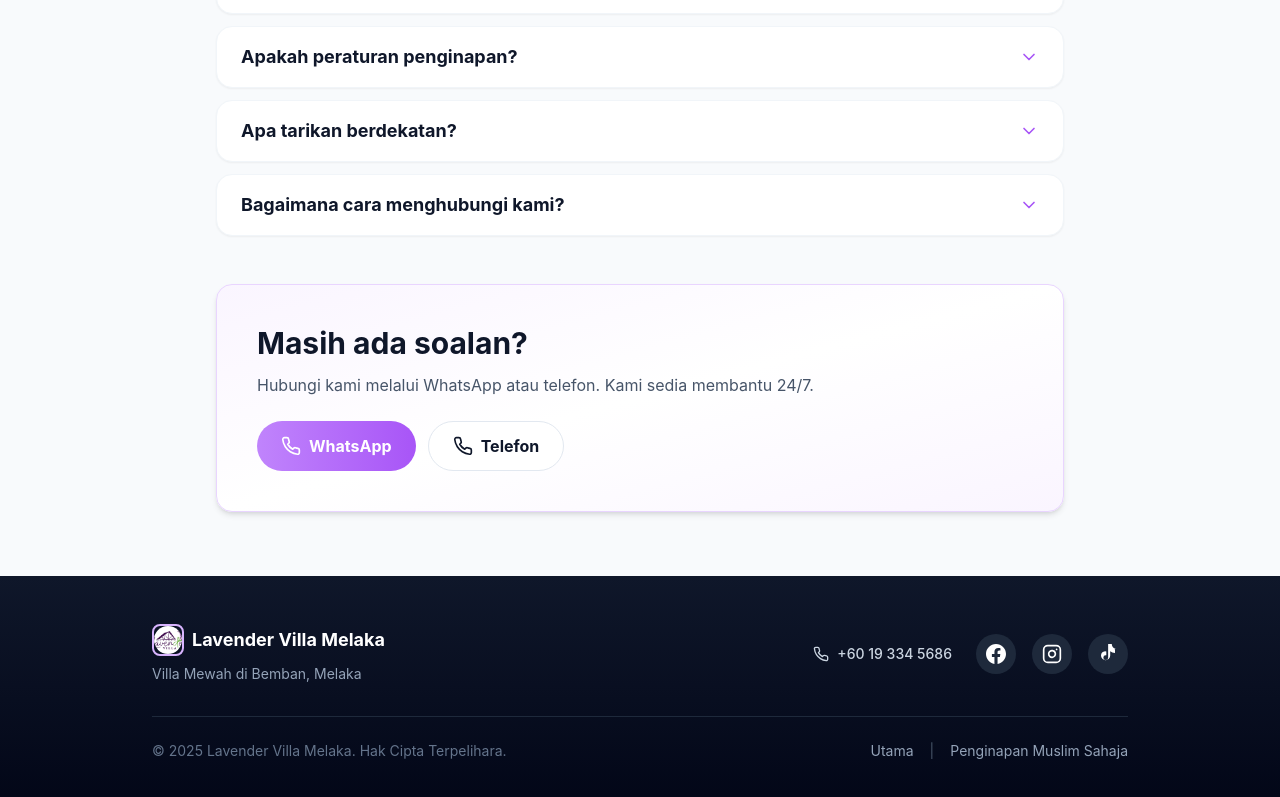
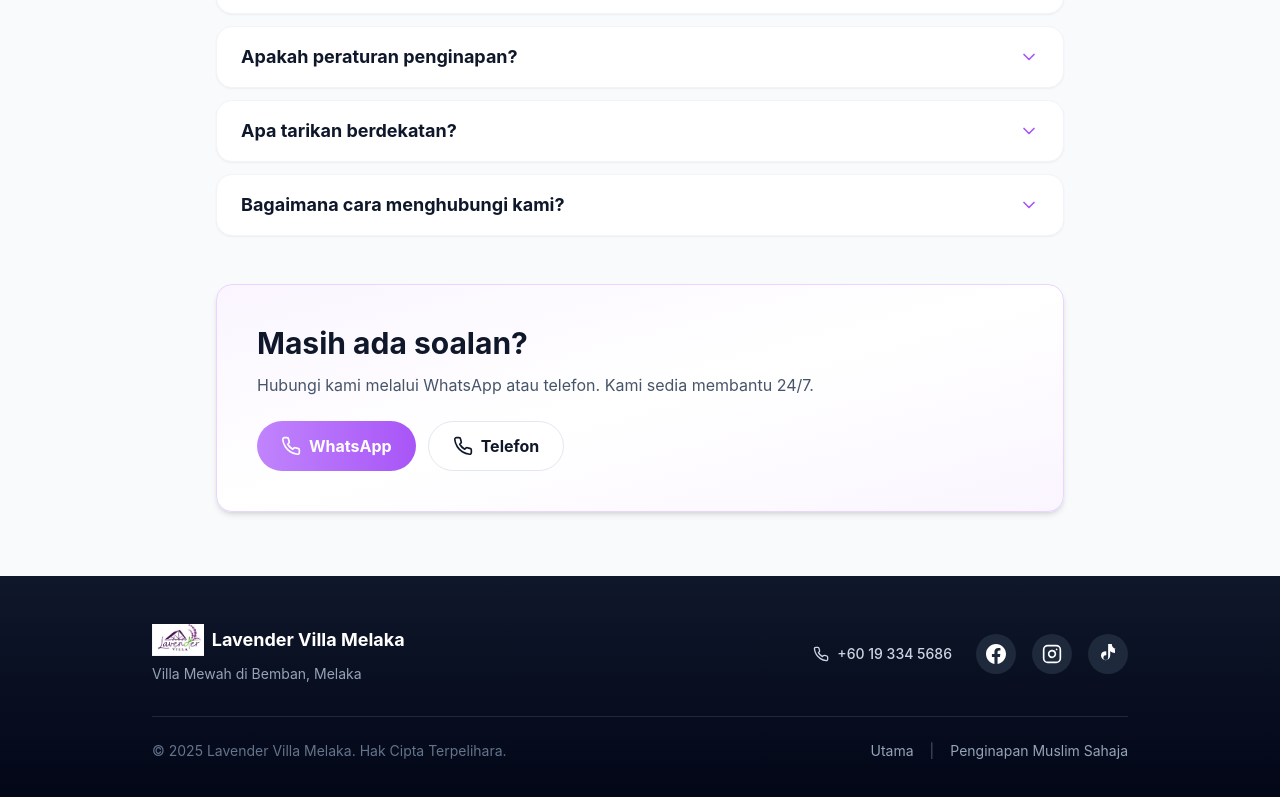
Before and after one commit to najmizulhusni/lavender-villa, a React (Vite) app: page /faq in a window 1280 px wide. Shown: the part 882-1679 px from the top of the page. Built offline with nearby package versions, Linux system fonts and the light colour scheme; no server answers.

Commit message:
Fix footer logo - use original image without cropping
- Footer now shows full logo.jpg without circle crop
- Logo maintains original aspect ratio (1111x687)

```diff
--- a/src/App.jsx
+++ b/src/App.jsx
@@ -1813,9 +1813,7 @@ Saya ingin membuat tempahan untuk Lavender Villa Melaka pada tarikh di atas. Sil
             {/* Brand */}
             <div className="text-center sm:text-left">
               <div className="flex items-center justify-center sm:justify-start gap-2 mb-2">
-                <div className="w-8 h-8 rounded-lg overflow-hidden border-2 border-purple-300">
-                  <VillaIcon className="w-full h-full" />
-                </div>
+                <img src="/images/logo.jpg" alt="Lavender Villa" className="h-8 w-auto" />
                 <h3 className="text-lg font-bold text-white">Lavender Villa Melaka</h3>
               </div>
               <p className="text-slate-400 text-sm">Villa Mewah di Bemban, Melaka</p>
--- a/src/FAQ.jsx
+++ b/src/FAQ.jsx
@@ -164,9 +164,7 @@ export default function FAQ() {
             {/* Brand */}
             <div className="text-center sm:text-left">
               <div className="flex items-center justify-center sm:justify-start gap-2 mb-2">
-                <div className="w-8 h-8 rounded-lg overflow-hidden border-2 border-purple-300">
-                  <VillaIcon className="w-full h-full" />
-                </div>
+                <img src="/images/logo.jpg" alt="Lavender Villa" className="h-8 w-auto" />
                 <h3 className="text-lg font-bold text-white">Lavender Villa Melaka</h3>
               </div>
               <p className="text-slate-400 text-sm">Villa Mewah di Bemban, Melaka</p>
```
